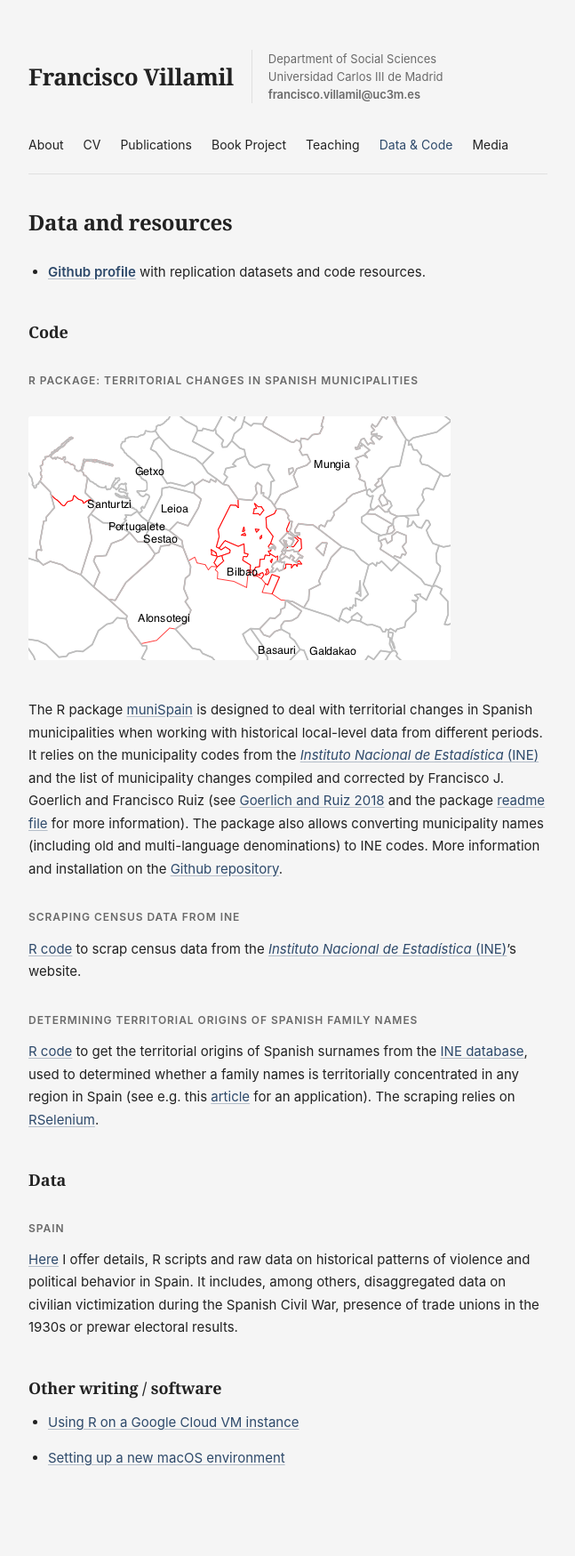
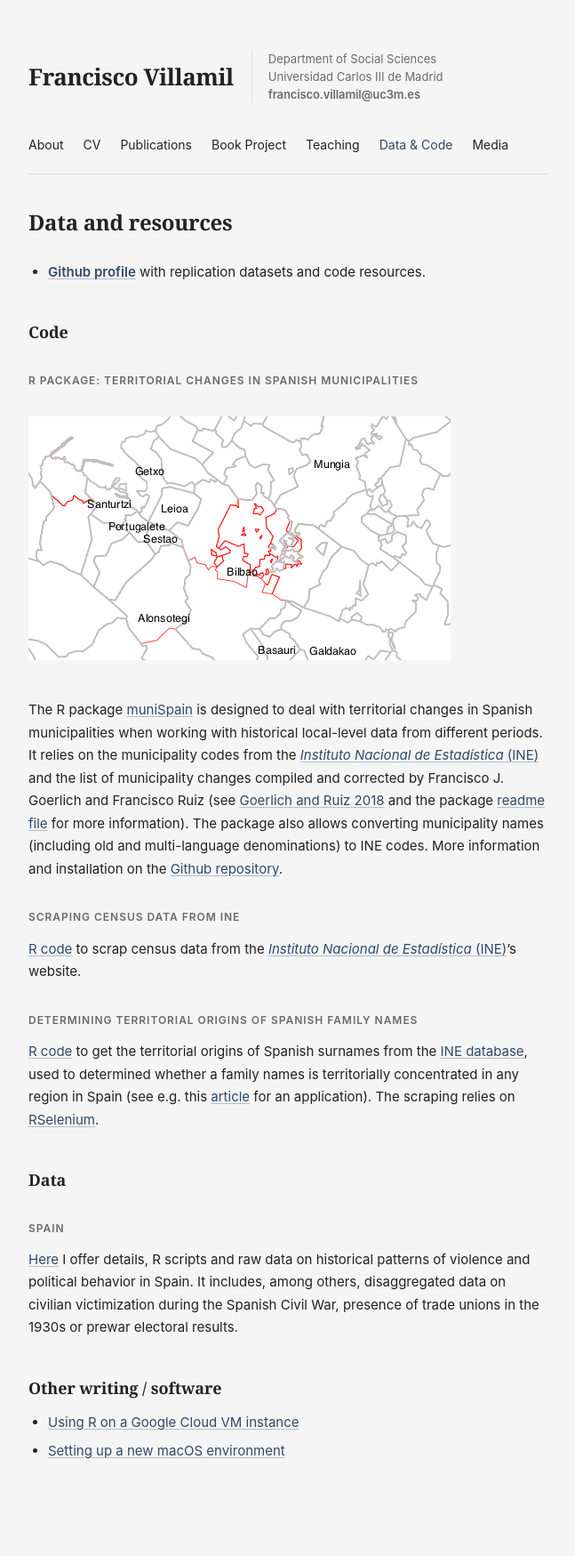
Before and after one commit to franvillamil/franvillamil.github.io, a Jekyll site: the page built from data.md, in a window 1280 px wide. Shown: the whole page at 89% size, without its empty margins (316-963 px from the left). Built offline with Jekyll 4.4.1, drawn with Linux system fonts in a browser that asks for light colours; a style sheet for code colours, icons or effects is not loaded; our own code applies the rules of GitHub Pages for plain Markdown files.

Commit message:
autoupdate

```diff
--- a/assets/css/style.scss
+++ b/assets/css/style.scss
@@ -294,10 +294,18 @@ article ol {
 }
 
 article li {
-  margin-bottom: 14px;
+  margin-bottom: 6px;
 }
 
-article li p { margin-bottom: 8px; }
+/* nested sub-bullets: no block gap, just the item spacing */
+article li > ul,
+article li > ol {
+  margin: 6px 0 0;
+}
+
+/* loose lists (blank line between markdown items) wrap text in <p> */
+article li > p { margin-bottom: 6px; }
+article li > p:last-child { margin-bottom: 0; }
 
 article a {
   color: var(--accent);
```
